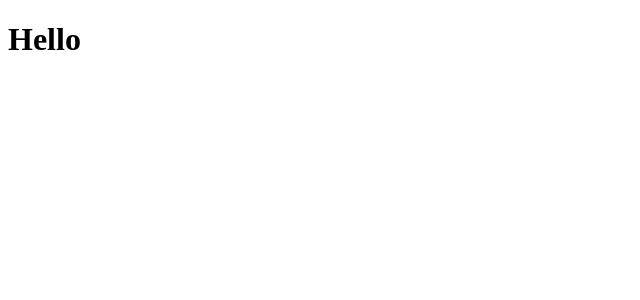
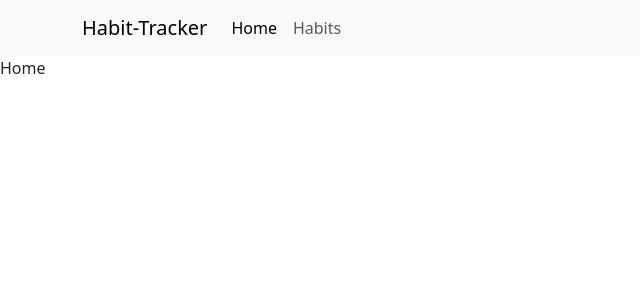
Before and after one commit to surajbhat316/habittracker, a React (Create React App) app: page / in a window 1280 px wide. Shown: the top 300 px of the page, without its empty margins (0-640 px from the left). Built offline with nearby package versions, Linux system fonts and the light colour scheme.

Commit message:
Added Routes to the app

```diff
--- a/package.json
+++ b/package.json
@@ -7,9 +7,12 @@
     "@testing-library/jest-dom": "^5.17.0",
     "@testing-library/react": "^13.4.0",
     "@testing-library/user-event": "^13.5.0",
+    "bootstrap": "^5.3.2",
     "react": "^18.2.0",
+    "react-bootstrap": "^2.9.0",
     "react-dom": "^18.2.0",
     "react-redux": "^8.1.3",
+    "react-router-dom": "^6.16.0",
     "react-scripts": "5.0.1",
     "web-vitals": "^2.1.4"
   },
--- a/src/App.js
+++ b/src/App.js
@@ -1,13 +1,25 @@
 import { useSelector } from "react-redux";
 import { routineSelector } from "./redux/reducers/routineReducer";
+import { RouterProvider, createBrowserRouter } from "react-router-dom";
+import NavigationBar from "./components/NavigationBar/NavigationBar";
+import Habits from "./pages/Habits/Habits";
+import Home from "./pages/Home/Home";
 
 function App() {
 
   const {routine} = useSelector(routineSelector);
   console.log(routine);
+
+
+  const router = createBrowserRouter([
+    {path: "/", element: <NavigationBar /> , children: [
+      {index: true, element: <Home />},
+      {path: "habits", element: <Habits />}
+    ]}
+  ])
   return (
     <div>
-      <h1>Hello</h1>
+      <RouterProvider router={router} />
     </div>
   );
 }
--- /dev/null
+++ b/src/components/NavigationBar/NavigationBar.js
@@ -0,0 +1,22 @@
+import { Container, Nav, Navbar } from "react-bootstrap";
+import { NavLink, Outlet } from "react-router-dom";
+
+export default function NavigationBar() {
+  return (
+    <div>
+        <Navbar expand="lg" className="bg-body-tertiary">
+            <Container>
+                <Navbar.Brand href="/">Habit-Tracker</Navbar.Brand>
+                <Navbar.Toggle aria-controls="basic-navbar-nav" />
+                <Navbar.Collapse id="basic-navbar-nav">
+                <Nav className="me-auto">
+                    <NavLink className="nav-link" to="/">Home</NavLink>
+                    <NavLink className="nav-link" to="/habits">Habits</NavLink>
+                </Nav>
+                </Navbar.Collapse>
+            </Container>
+        </Navbar>
+        <Outlet />
+    </div>
+  )
+}
--- a/src/index.js
+++ b/src/index.js
@@ -3,6 +3,7 @@ import ReactDOM from 'react-dom/client';
 import App from './App';
 import { Provider } from 'react-redux';
 import { store } from './store';
+import "bootstrap/dist/css/bootstrap.min.css";
 
 const root = ReactDOM.createRoot(document.getElementById('root'));
 root.render(
--- /dev/null
+++ b/src/pages/Habits/Habits.js
@@ -0,0 +1,5 @@
+export default function Habits() {
+  return (
+    <div>Habits</div>
+  )
+}
--- /dev/null
+++ b/src/pages/Home/Home.js
@@ -0,0 +1,6 @@
+
+export default function Home() {
+  return (
+    <div>Home</div>
+  )
+}
```
Also changed, not shown: 1 other file (tests, documents, lock files or other folders).
